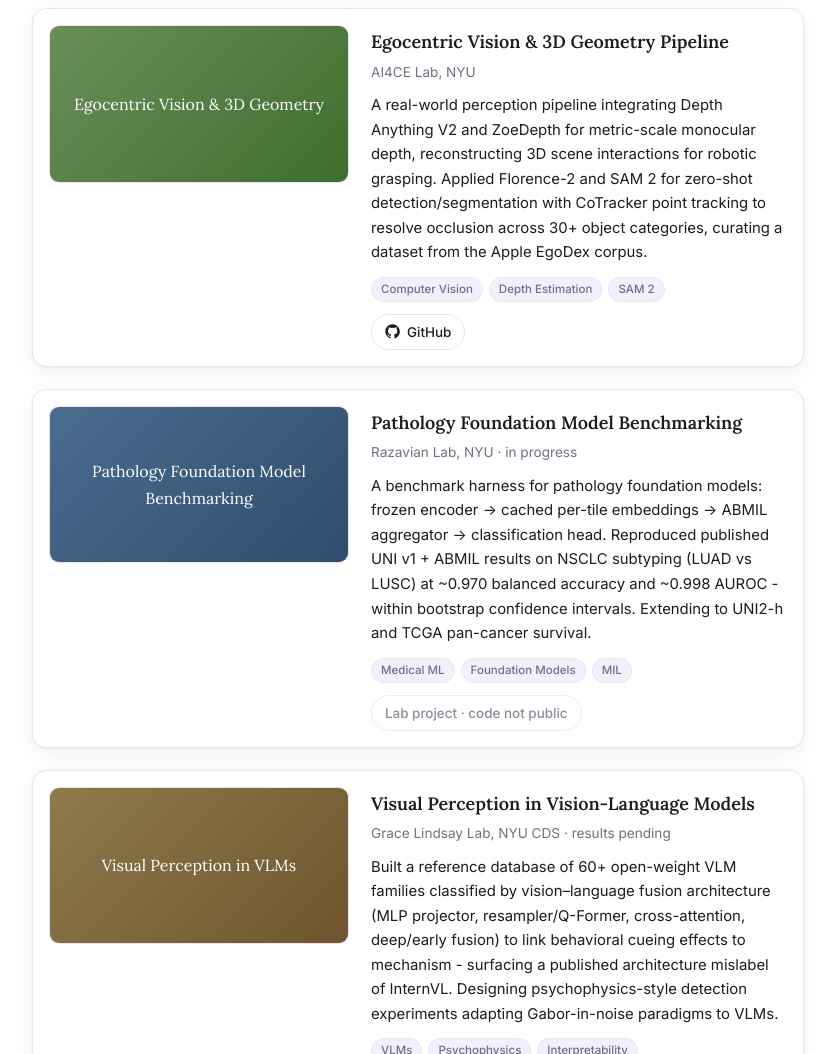
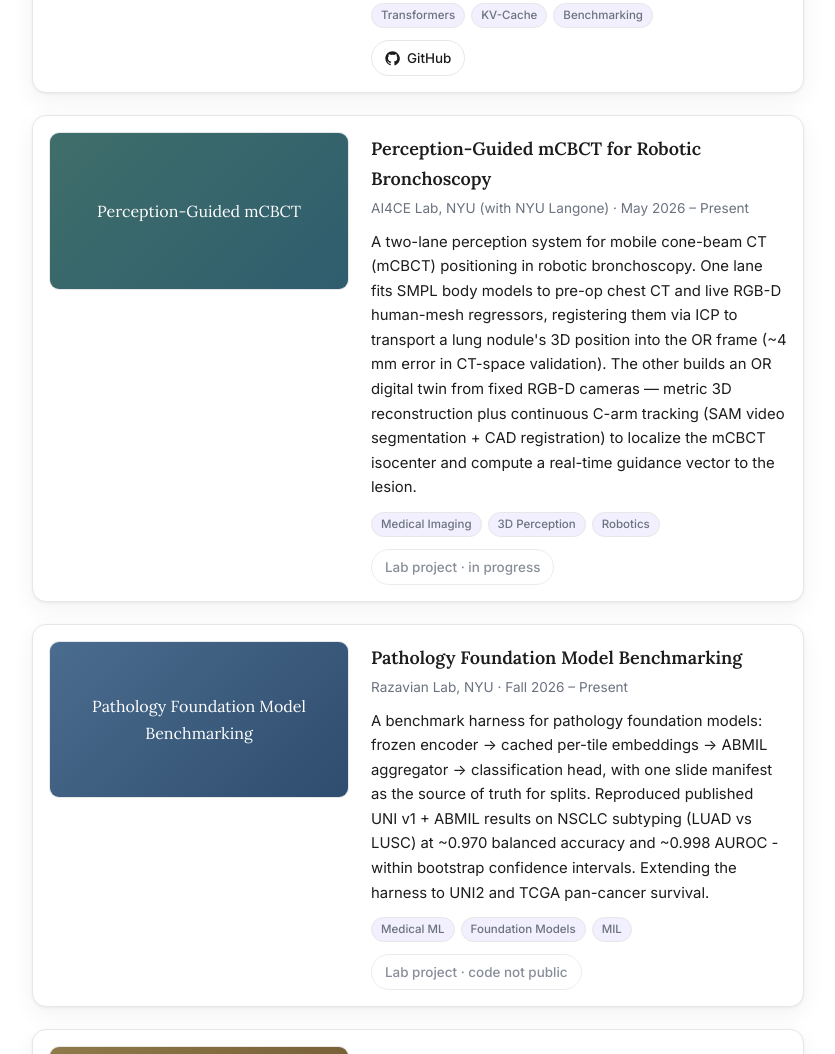
Before and after one commit to anushreebhat2001/anushreebhat2001.github.io, a plain HTML site: page index.html in a window 1280 px wide. Shown: the part 1746-2800 px from the top of the page, without its empty margins (222-1057 px from the left). Drawn offline with Linux system fonts and the light colour scheme.

Commit message:
Add resume + CV/Projects buttons; update research projects (mCBCT, lab dates); about nav to home

```diff
--- a/index.html
+++ b/index.html
@@ -33,7 +33,7 @@
         </a>
       </div>
       <div class="nav-links">
-        <a class="page" href="#about">about</a>
+        <a class="page" href="index.html">about</a>
         <a class="page" href="#news">news</a>
         <a class="page" href="#projects">projects</a>
         <a class="page" href="#experience">experience</a>
@@ -64,9 +64,19 @@
             <strong>SAP Labs</strong>, shipping responsible-AI evaluation and LLM platform infrastructure
             to 10,000+ enterprise tenants. These days I'm into <strong>LLM efficiency</strong>,
             <strong>vision-language models</strong>, and <strong>ML for biomedical data</strong> - currently
-            researching in the Razavian and Grace Lindsay labs. Always happy to chat, and open to
+            researching in the Razavian, Grace Lindsay, and AI4CE labs. Always happy to chat, and open to
             internship and full-time roles.
           </p>
+        </div>
+        <div class="hero-cta">
+          <a class="btn btn-primary" href="#projects">
+            <svg viewBox="0 0 24 24" fill="none" stroke="currentColor" stroke-width="1.9" stroke-linecap="round" stroke-linejoin="round"><rect x="3" y="3" width="7" height="7" rx="1.5"/><rect x="14" y="3" width="7" height="7" rx="1.5"/><rect x="3" y="14" width="7" height="7" rx="1.5"/><rect x="14" y="14" width="7" height="7" rx="1.5"/></svg>
+            View Projects
+          </a>
+          <a class="btn" href="resume.pdf" target="_blank" rel="noopener" download>
+            <svg viewBox="0 0 24 24" fill="none" stroke="currentColor" stroke-width="1.9" stroke-linecap="round" stroke-linejoin="round"><path d="M12 3v12M8 11l4 4 4-4"/><path d="M4 19h16"/></svg>
+            Download CV
+          </a>
         </div>
       </div>
       <div class="profile-card">
@@ -135,7 +145,8 @@
             A learned block-size scheduler for diffusion language models (LLaDA-8B, Dream-7B).
             <span>My contribution:</span> the oracle supervision pipeline - K=4 rollouts over
             candidate block sizes generating ~90K labeled decoding boundaries, with per-token NLL caching
-            that turns relabeling at any compute penalty λ into a zero-cost analytical argmax.
+            that turns relabeling at any compute penalty λ into a zero-cost analytical argmax; ran the
+            Pareto analysis to compare rollout supervision against the lighter heuristic.
           </div>
           <div class="tags"><span class="tag">Diffusion LLMs</span><span class="tag">Efficient Inference</span><span class="tag">PyTorch</span></div>
           <div class="links">
@@ -173,26 +184,26 @@
         </div>
       </article>
 
-      <!-- P5 AI4CE egocentric -->
+      <!-- AI4CE mCBCT bronchoscopy -->
       <article class="proj">
-        <a class="thumb" href="https://github.com/anushreebhat2001" target="_blank" rel="noopener">
-          <div class="fallback" style="display:flex; background:linear-gradient(135deg,#6a8e5a,#3f6e2f)">Egocentric Vision &amp; 3D Geometry</div>
-        </a>
+        <div class="thumb">
+          <div class="fallback" style="display:flex; background:linear-gradient(135deg,#3f6e6a,#2f5d6e)">Perception-Guided mCBCT</div>
+        </div>
         <div>
-          <div class="proj-title">Egocentric Vision &amp; 3D Geometry Pipeline</div>
-          <div class="proj-meta">AI4CE Lab, NYU</div>
+          <div class="proj-title">Perception-Guided mCBCT for Robotic Bronchoscopy</div>
+          <div class="proj-meta">AI4CE Lab, NYU (with NYU Langone) · May 2026 – Present</div>
           <div class="proj-desc">
-            A real-world perception pipeline integrating Depth Anything V2 and ZoeDepth for metric-scale
-            monocular depth, reconstructing 3D scene interactions for robotic grasping. Applied Florence-2
-            and SAM 2 for zero-shot detection/segmentation with CoTracker point tracking to resolve occlusion
-            across 30+ object categories, curating a dataset from the Apple EgoDex corpus.
+            A two-lane perception system for mobile cone-beam CT (mCBCT) positioning in robotic
+            bronchoscopy. One lane fits SMPL body models to pre-op chest CT and live RGB-D human-mesh
+            regressors, registering them via ICP to transport a lung nodule's 3D position into the OR
+            frame (~4 mm error in CT-space validation). The other builds an OR digital twin from fixed
+            RGB-D cameras — metric 3D reconstruction plus continuous C-arm tracking (SAM video segmentation
+            + CAD registration) to localize the mCBCT isocenter and compute a real-time guidance vector to
+            the lesion.
           </div>
-          <div class="tags"><span class="tag">Computer Vision</span><span class="tag">Depth Estimation</span><span class="tag">SAM 2</span></div>
+          <div class="tags"><span class="tag">Medical Imaging</span><span class="tag">3D Perception</span><span class="tag">Robotics</span></div>
           <div class="links">
-            <a class="btn" href="https://github.com/anushreebhat2001" target="_blank" rel="noopener">
-              <svg viewBox="0 0 24 24" fill="currentColor"><path d="M12 .5C5.7.5.5 5.7.5 12c0 5.1 3.3 9.4 7.9 10.9.6.1.8-.2.8-.6v-2c-3.2.7-3.9-1.5-3.9-1.5-.5-1.3-1.3-1.7-1.3-1.7-1.1-.7.1-.7.1-.7 1.2.1 1.8 1.2 1.8 1.2 1 1.8 2.8 1.3 3.5 1 .1-.8.4-1.3.7-1.6-2.6-.3-5.3-1.3-5.3-5.7 0-1.3.5-2.3 1.2-3.1-.1-.3-.5-1.5.1-3.1 0 0 1-.3 3.3 1.2a11.5 11.5 0 0 1 6 0C17.3 4.7 18.3 5 18.3 5c.6 1.6.2 2.8.1 3.1.8.8 1.2 1.8 1.2 3.1 0 4.4-2.7 5.4-5.3 5.7.4.4.8 1.1.8 2.2v3.3c0 .4.2.7.8.6 4.6-1.5 7.9-5.8 7.9-10.9C23.5 5.7 18.3.5 12 .5Z"/></svg>
-              GitHub
-            </a>
+            <span class="btn disabled">Lab project · in progress</span>
           </div>
         </div>
       </article>
@@ -204,12 +215,13 @@
         </div>
         <div>
           <div class="proj-title">Pathology Foundation Model Benchmarking</div>
-          <div class="proj-meta">Razavian Lab, NYU · in progress</div>
+          <div class="proj-meta">Razavian Lab, NYU · Fall 2026 – Present</div>
           <div class="proj-desc">
             A benchmark harness for pathology foundation models: frozen encoder → cached per-tile embeddings
-            → ABMIL aggregator → classification head. Reproduced published UNI&nbsp;v1 + ABMIL results on
-            NSCLC subtyping (LUAD vs LUSC) at ~0.970 balanced accuracy and ~0.998 AUROC - within bootstrap
-            confidence intervals. Extending to UNI2-h and TCGA pan-cancer survival.
+            → ABMIL aggregator → classification head, with one slide manifest as the source of truth for
+            splits. Reproduced published UNI&nbsp;v1 + ABMIL results on NSCLC subtyping (LUAD vs LUSC) at
+            ~0.970 balanced accuracy and ~0.998 AUROC - within bootstrap confidence intervals. Extending
+            the harness to UNI2 and TCGA pan-cancer survival.
           </div>
           <div class="tags"><span class="tag">Medical ML</span><span class="tag">Foundation Models</span><span class="tag">MIL</span></div>
           <div class="links">
@@ -225,12 +237,13 @@
         </div>
         <div>
           <div class="proj-title">Visual Perception in Vision-Language Models</div>
-          <div class="proj-meta">Grace Lindsay Lab, NYU CDS · results pending</div>
+          <div class="proj-meta">Grace Lindsay Lab, NYU CDS · Jun 2026 – Present</div>
           <div class="proj-desc">
             Built a reference database of 60+ open-weight VLM families classified by vision–language fusion
-            architecture (MLP projector, resampler/Q-Former, cross-attention, deep/early fusion) to link
-            behavioral cueing effects to mechanism - surfacing a published architecture mislabel of InternVL.
-            Designing psychophysics-style detection experiments adapting Gabor-in-noise paradigms to VLMs.
+            architecture (MLP projector, resampler/Q-Former, cross-attention, deep fusion) to link
+            behavioral effects to mechanism. Designing psychophysics-style detection experiments adapting
+            Gabor-in-noise paradigms to VLMs, sweeping stimulus parameters to locate detection thresholds
+            and adding zero-contrast catch trials to separate detection from prompt compliance.
           </div>
           <div class="tags"><span class="tag">VLMs</span><span class="tag">Psychophysics</span><span class="tag">Interpretability</span></div>
           <div class="links">
--- a/style.css
+++ b/style.css
@@ -119,6 +119,19 @@ h1.name {
 .location { display: inline-flex; align-items: center; gap: 6px; color: color-mix(in srgb, var(--accent) 50%, var(--accent-2) 50%); font-size: .92rem; margin: 0 0 20px; }
 .location svg { width: 15px; height: 15px; }
 .bio p { margin: 0 0 14px; }
+.hero-cta { margin: 0 0 22px; display: flex; flex-wrap: wrap; gap: 12px; }
+.btn-primary {
+  color: #fff; border-color: transparent;
+  background: linear-gradient(120deg, var(--accent), var(--accent-2));
+}
+.btn-primary:hover {
+  color: #fff; border-color: transparent;
+  background: linear-gradient(120deg, var(--accent), var(--accent-2));
+  transform: translateY(-1px);
+}
+.btn-primary svg { width: 16px; height: 16px; }
+/* no glow on the hero CTA buttons */
+.hero-cta .btn, .hero-cta .btn:hover { box-shadow: none; }
 /* Profile card */
 .profile-card {
   width: 260px; background: var(--card); border: 1px solid var(--line);
```
Also changed, not shown: news.html (+1 -1 lines), projects.html (+28 -25 lines), 2 other files.
